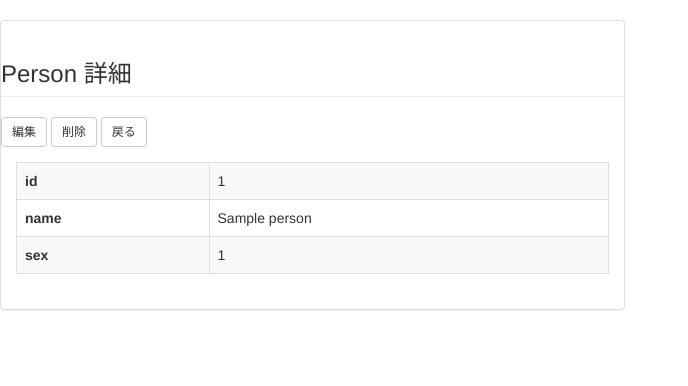
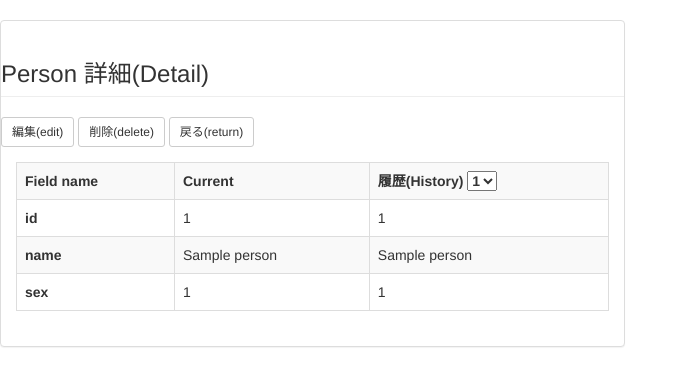
Before and after one commit to hono63/diff_database, a Django app: page /person/detail/1/ in a window 1280 px wide. Shown: the part 121-507 px from the top of the page, without its empty margins (0-688 px from the left). Run offline with Django 3.2, Linux system fonts and the light colour scheme; tables that the repository leaves empty hold one stand-in row (values such as "Sample post"); some libraries are stand-ins or nearby versions.

Commit message:
detailページにpulldownつけてみた。

```diff
--- a/first_project/first_project/settings.py
+++ b/first_project/first_project/settings.py
@@ -23,7 +23,7 @@ BASE_DIR = os.path.dirname(os.path.dirname(os.path.abspath(__file__)))
 SECRET_KEY = '$^v@)*bsdsn(c%s9jv&gvj6h3k$evv!_93&8bjswg5&d0luduj'
 
 # SECURITY WARNING: don't run with debug turned on in production!
-#DEBUG = True
+DEBUG = True
 
 ALLOWED_HOSTS = [
     'ec2-54-65-149-250.ap-northeast-1.compute.amazonaws.com',
@@ -144,9 +144,9 @@ STATICFILES_DIRS = (
 
 # Debug Toolbarの設定
 
-DEBUG = False
+#DEBUG = False
 
-if DEBUG:
+if 0: #DEBUG:
     INTERNAL_IPS = ['127.0.0.1', 'localhost']
 
     def custom_show_toolbar(request):
--- a/first_project/manager/forms.py
+++ b/first_project/manager/forms.py
@@ -19,3 +19,17 @@ class WorkerForm(ModelForm):
     class Meta:
         model = Worker
         fields = ('manager', 'person', )
+
+
+from django import forms
+
+EMPTY_CHOICES = (('', '-'*10))
+NUMBER_CHOICES = (
+    ('one', '1'),
+    ('two', '2'),
+    ('three', '3')
+    )
+
+class PulldownForm(forms.Form):
+    "Pulldownのサンプル"
+    number_choice = forms.ChoiceField(label="番号", widget=forms.Select, choices=NUMBER_CHOICES)
--- a/first_project/manager/templates/general_detail.html
+++ b/first_project/manager/templates/general_detail.html
@@ -7,17 +7,25 @@
 <!-- bootloader用おまじない -->
 <div id="wrapper">  <div id="page-wrapper">	<div class="row"> <div class="col-lg-6 full-width margin-top-20percent"> <div class="panel panel-default full-width">
 
-  <h3 class="page-header">{{ title }} 詳細</h3>
-  <a href="{% url edit_page object.id %}" class="btn btn-default btn-sm">編集</a>
-  <a href="{% url delete_page object.id %}" class="btn btn-default btn-sm">削除</a>
-  <a href="{% url list_page %}" class="btn btn-default btn-sm">戻る</a>
+  <h3 class="page-header">{{ title }} 詳細(Detail)</h3>
+  <a href="{% url edit_page object.id %}" class="btn btn-default btn-sm">編集(edit)</a>
+  <a href="{% url delete_page object.id %}" class="btn btn-default btn-sm">削除(delete)</a>
+  <a href="{% url list_page %}" class="btn btn-default btn-sm">戻る(return)</a>
 
   <div class="panel-body full-width full-height">
     <table id="list-table" class="table table-striped table-bordered table-hover dataTable no-footer dtr-inline full-width">
+      <tr>
+        <th>Field name</th>
+        <th>Current</th>
+        <th>
+        <form method="get" action="">履歴(History) {{ pullform.number_choice }}</form>
+        </th>
+      </tr>
       {% for f,v in fields %}
         {% if f != "_state" %} {# _stateは除く #}
           <tr>
             <th>{{ f }}</th>
+            <td>{{ v }}</td>
             <td>{{ v }}</td>
           </tr>
         {% endif %}
--- a/first_project/manager/views.py
+++ b/first_project/manager/views.py
@@ -7,6 +7,7 @@ from django.urls import reverse_lazy
 
 from manager.models import Person, Worker, Manager
 from manager.forms import PersonForm, ManagerForm, WorkerForm
+from manager.forms import PulldownForm
 
 # Create your views here.
 #get_object_404(Person, id=20)
@@ -23,7 +24,7 @@ def get_global_name(ram):
 
 def index(request):
     "トップページのビュー"
-    return HttpResponse("This is top page.")
+    return HttpResponse("This is top page. Add '/peron/' to url. ")
 
 
 class GeneralList(ListView):
@@ -79,6 +80,8 @@ class GeneralDetail(DetailView):
         context ['edit_page'] = self.name + "-edit-page"
         context ['list_page'] = self.name + "-list-page"
         context ['delete_page'] = self.name + "-delete-page"
+        # おためし
+        context ['pullform'] = PulldownForm()
 
         return context
 
```
Also changed, not shown: first_project/manager/templates/person_list2.html (deleted, +0 -58 lines).
